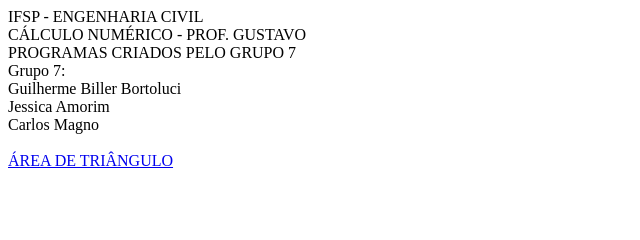
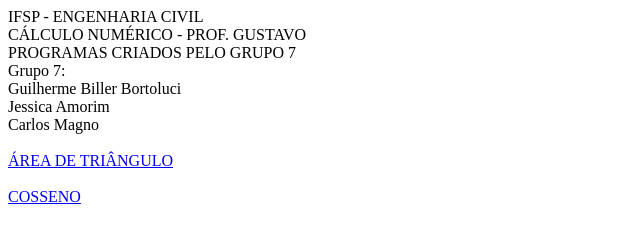
Before and after one commit to 2016grupo7/2016grupo7, a plain HTML site: page index.html in a window 1280 px wide. Shown: the whole page, without its empty margins (0-640 px from the left). Drawn offline with Linux system fonts and the light colour scheme.

Commit message:
Update index.html

```diff
--- a/index.html
+++ b/index.html
@@ -17,4 +17,7 @@ Carlos Magno
 <br>
 <br>
 <a href="adt.html">ÁREA DE TRIÂNGULO</a>
+<br>
+<br>
+<a href="cosseno/cosseno.html">COSSENO</a>
 </html>
```
